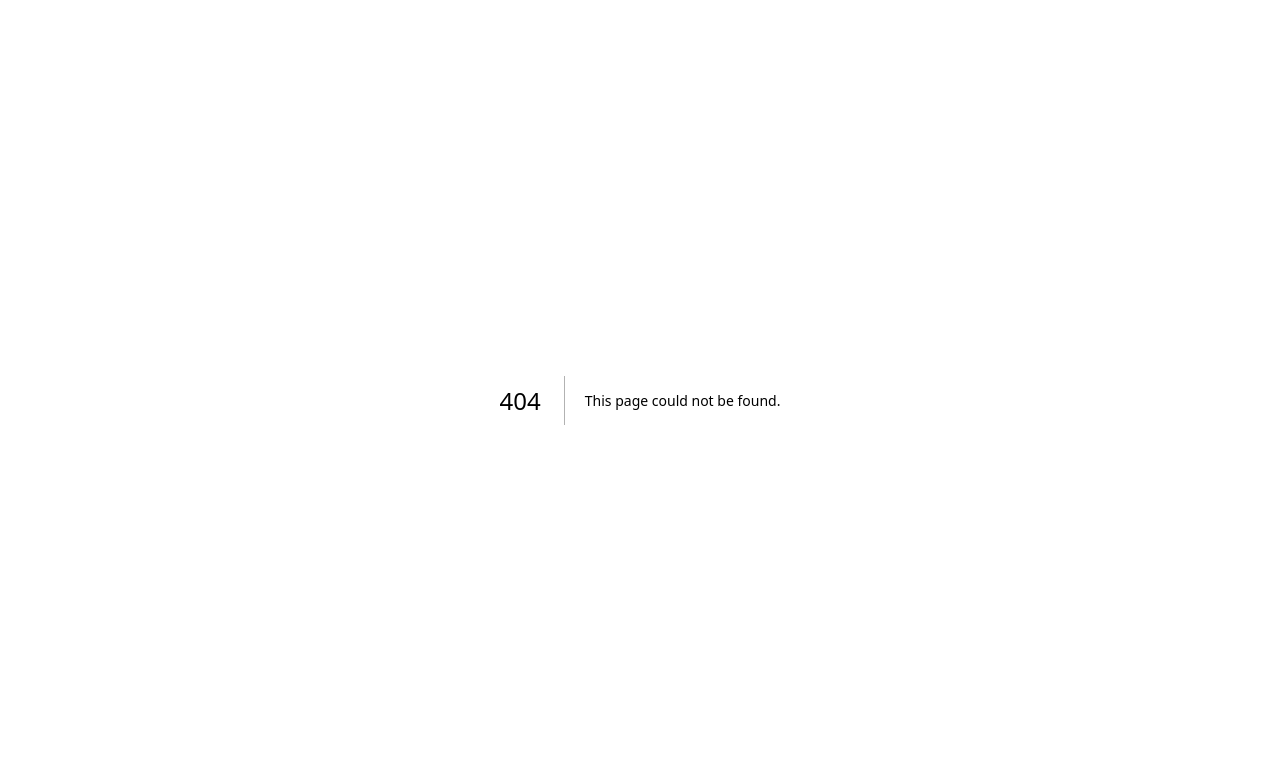
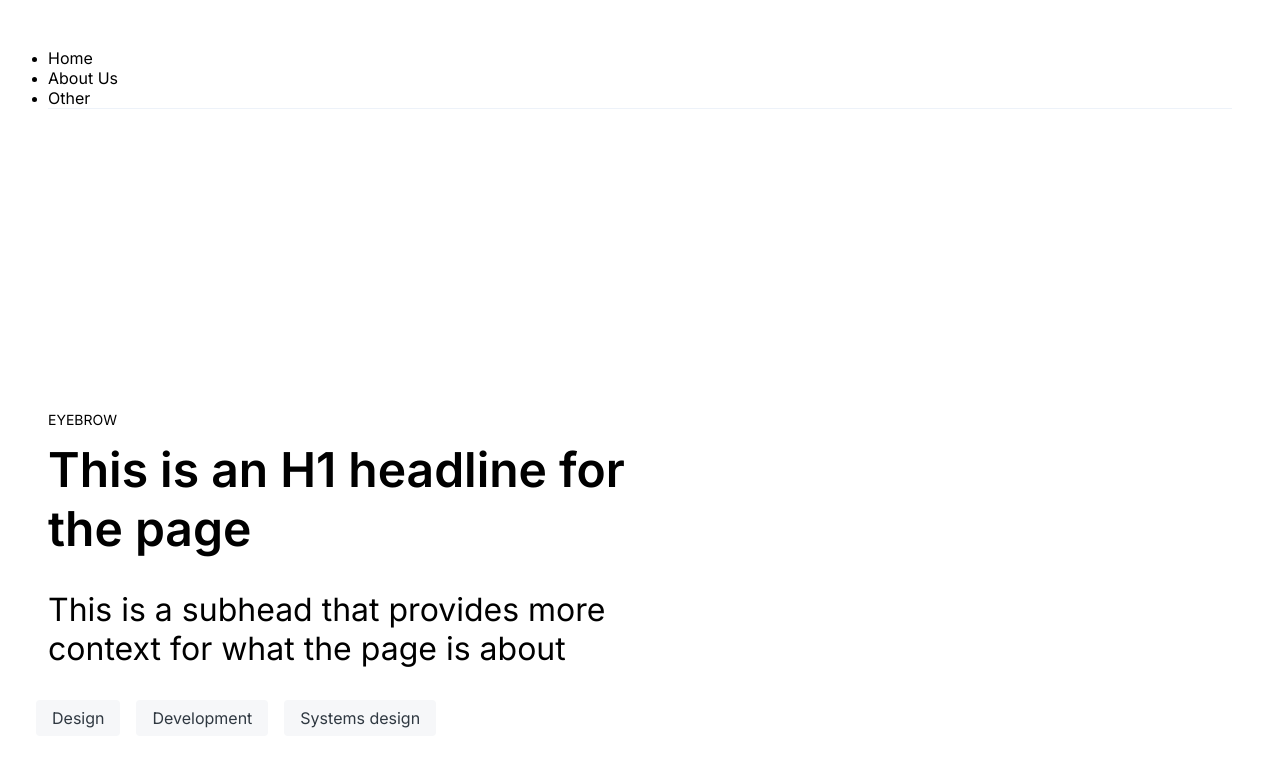
Before and after one commit to RichKummer/test-nextjs, a Next.js app: page /about in a window 1280 px wide. Before the commit this address had no page. Shown: the top 766 px of the page. Built offline with nearby package versions, Linux system fonts and the light colour scheme.

Commit message:
Hero section and other page

```diff
--- /dev/null
+++ b/components/Hero.js
@@ -0,0 +1,23 @@
+import styles from '@/styles/Home.module.css';
+import { Inter } from 'next/font/google'
+
+const inter = Inter({ subsets: ['latin'] })
+
+export default function Hero(props) {
+  const {eyebrow, headline, subhead, tab1, tab2, tab3} = props;
+  const eyebrowUpper = eyebrow.toUpperCase();
+
+  return (
+    <div className={styles.hero}>
+      <div className={[styles.eyebrow, inter.className].join(' ')}>{eyebrowUpper}</div>
+      <h1 className={[styles.h1, inter.className].join(' ')}>{headline}</h1>
+
+      <div className={[styles.subhead, inter.className].join(' ')}>{subhead}</div>
+      <div className={[styles.tabwrapper, inter.className].join(' ')}>
+       <div className={[styles.tab, inter.className].join(' ')}>{tab1}</div>
+       <div className={[styles.tab, inter.className].join(' ')}>{tab2}</div>
+       <div className={[styles.tab, inter.className].join(' ')}>{tab3}</div>
+      </div>
+    </div>
+  );
+}
--- a/components/Navbar.js
+++ b/components/Navbar.js
@@ -1,12 +1,23 @@
 import styles from '@/styles/Home.module.css';
-import { Inter } from 'next/font/google';
+import Link from 'next/link'
+import { Inter } from 'next/font/google'
+
 const inter = Inter({ subsets: ['latin'] })
 
 export default function Navbar() {
   return (
     <div className={styles.navbar}>
-      <h3 className={inter.className}>Here's a test navbar</h3>
-      <p className={inter.className}>Just in case, here's some copy</p>
+      <ul>
+      <li>
+          <Link href="/" className={inter.className}>Home</Link>
+        </li>
+        <li>
+          <Link href="about" className={inter.className}>About Us</Link>
+        </li>
+        <li>
+          <Link href="other" className={inter.className}>Other</Link>
+        </li>
+      </ul>
     </div>
   );
 }
--- /dev/null
+++ b/pages/about.js
@@ -0,0 +1,20 @@
+import Head from 'next/head'
+import styles from '@/styles/Home.module.css'
+import Navbar from '@/components/Navbar'
+import Hero from '@/components/Hero'
+
+
+export default function About() {
+  return <>
+    <Head>
+      <title>About page</title>
+      <meta name="description" content="Generated by create next app" />
+      <meta name="viewport" content="width=device-width, initial-scale=1" />
+      <link rel="icon" href="/favicon.ico" />
+    </Head>
+    <main className={styles.main}>
+    <Navbar />
+    <Hero eyebrow="Eyebrow" tab1="Design" tab2="Development" tab3="Systems design" subhead="This is a subhead that provides more context for what the page is about" headline="This is an H1 headline for the page" />
+    </main>
+    </>
+}
--- a/pages/index.js
+++ b/pages/index.js
@@ -3,7 +3,6 @@ import Image from 'next/image'
 import { Inter } from 'next/font/google'
 import styles from '@/styles/Home.module.css'
 import Navbar from '@/components/Navbar'
-import Blob from '@/components/Blob'
 
 const inter = Inter({ subsets: ['latin'] })
 
@@ -17,7 +16,6 @@ export default function Home() {
         <link rel="icon" href="/favicon.ico" />
       </Head>
       <Navbar />
-      <Blob />
       <main className={styles.main}>
         <div className={styles.description}>
           <p>
--- a/styles/Home.module.css
+++ b/styles/Home.module.css
@@ -2,8 +2,7 @@
   display: flex;
   flex-direction: column;
   justify-content: space-between;
-  align-items: center;
-  padding: 6rem;
+  padding: 3rem;
   min-height: 100vh;
 }
 
@@ -51,6 +50,44 @@
   grid-template-columns: repeat(4, minmax(25%, auto));
   width: var(--max-width);
   max-width: 100%;
+}
+
+.eyebrow {
+  font-size: 14px;
+  font-weight: 400;
+  margin-bottom: 12px;
+}
+
+.h1 {
+  font-size: 3rem;
+  font-weight: 600;
+  margin-bottom: 32px;
+  max-width: 640px;
+}
+
+.subhead {
+  font-size: 2rem;
+  font-weight: 400;
+  max-width: 640px;
+  margin-bottom: 32px;
+}
+
+.tab {
+  font-size: 1rem;
+  font-weight: 400;
+  color: #2F3841;
+  background-color: #F6F7F9;
+  padding: 8px 16px;
+  border-radius: 4px;
+  margin-right: 16px;
+  display: inline-block;
+  margin-bottom: 16px;
+  position: relative;
+  left: -12px;
+}
+
+.tabwrapper {
+  margin: auto;
 }
 
 .card {
--- a/styles/globals.css
+++ b/styles/globals.css
@@ -86,13 +86,7 @@ body {
 }
 
 body {
-  color: rgb(var(--foreground-rgb));
-  background: linear-gradient(
-      to bottom,
-      transparent,
-      rgb(var(--background-end-rgb))
-    )
-    rgb(var(--background-start-rgb));
+  background-color: #ffffff;
 }
 
 a {
```
Also changed, not shown: components/NavItem.js (added, +17 -0 lines), pages/other.js (added, +20 -0 lines).
